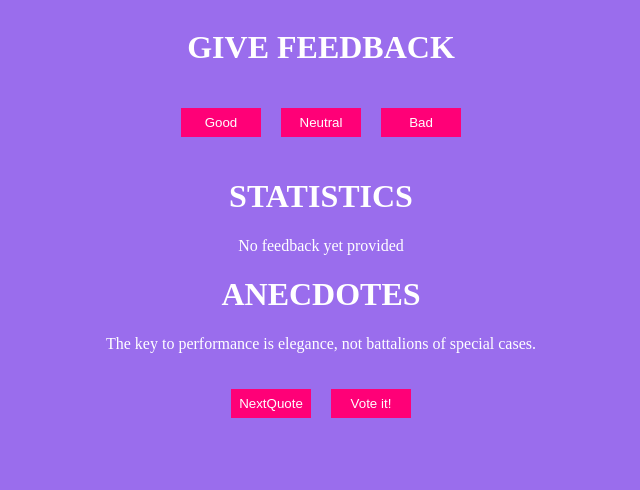
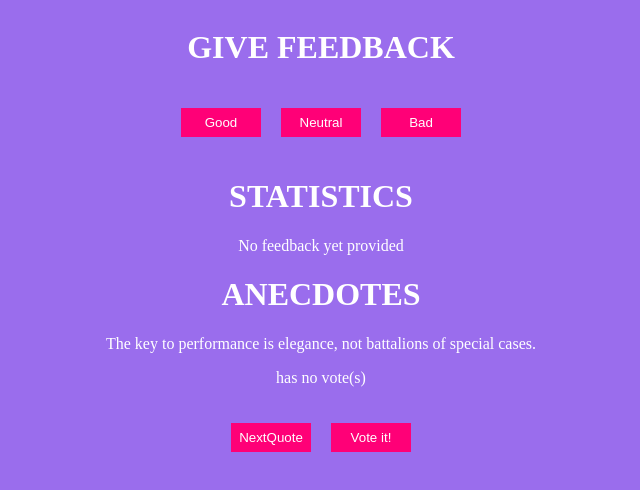
Before and after one commit to ElvisAns/openfullstack, a React (Create React App) app in the folder part1/unicafe/: page / in a window 1280 px wide. Shown: the top 490 px of the page, without its empty margins (319-959 px from the left). Built offline with nearby package versions, Linux system fonts and the light colour scheme.

Commit message:
Proper way to use sate is to make copy of the array

```diff
--- a/part1/unicafe/src/App.js
+++ b/part1/unicafe/src/App.js
@@ -57,23 +57,12 @@ const StatisticsOveral= ({data}) =>{
   }
 }
 
-const Quote = ({text})=>{
-  const [content,votess] =text
-
-  if(votess)
+const Quote = ({text})=><blockquote>{text}</blockquote>
+const CountVote =({votes,sel})=>{
+  let text = votes[sel]??"no"
   return(
-    <div>
-      <blockquote>{content}</blockquote>
-      <p>has {votess} votes</p>
-    </div>
+    <p>has {text} vote(s)</p>
   )
-  else
-  return(
-    <div>
-      <blockquote>{content}</blockquote>
-    </div>
-  )
-
 }
 const StatTitle = (prop)=><div><h1>{prop.text}</h1></div>
 
@@ -85,7 +74,6 @@ const App = () => {
   const [neutral, setToNeutral] = useState(0)
   const [bad, setToBad] = useState(0)
   const [selected, setSelected] = useState(0)
-  const [votes, upVote] = useState([])
 
   const quotes =[
    "The key to performance is elegance, not battalions of special cases.",
@@ -108,6 +96,8 @@ const App = () => {
    "The first 90 percent of the code accounts for the first 90 percent of the development time...The remaining 10 percent of the code accounts for the other 90 percent of the development time."
   ]
 
+  const [votes, upVote] = useState([].fill(0,0,quotes.length))
+
   const setGood = () => {
     setToGood(good+1)
   }
@@ -127,7 +117,7 @@ const App = () => {
   }
 
   const vote = index=>{
-    let cur = votes
+    let cur = [...votes]
     cur[index] =  cur[index]?(cur[index]+1):1
     upVote(cur)
   }
@@ -147,7 +137,10 @@ const App = () => {
       <StatisticsOveral data={{good:good,neutral:neutral,bad:bad}} />
 
       <StatTitle text="Anecdotes"/>
-      <Quote text={[quotes[selected],votes[selected]]} />
+      <div className='quote-container'>
+        <Quote text={quotes[selected]} />
+        <CountVote votes={votes} sel={selected} />
+      </div>
       <Buttons callback={NextQuote} text="NextQuote" />
       <Buttons callback={()=>vote(selected)} text="Vote it!" />
 
```
